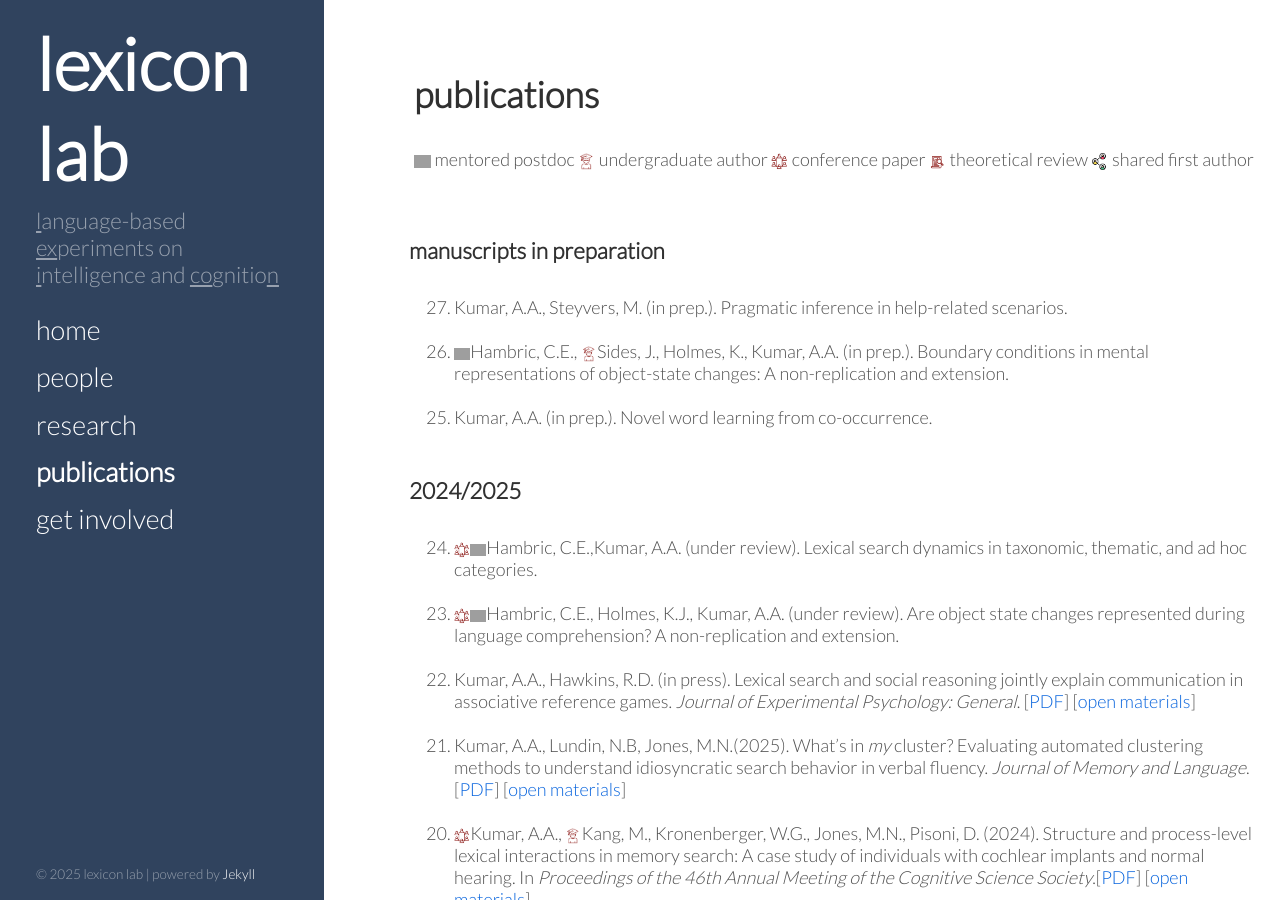
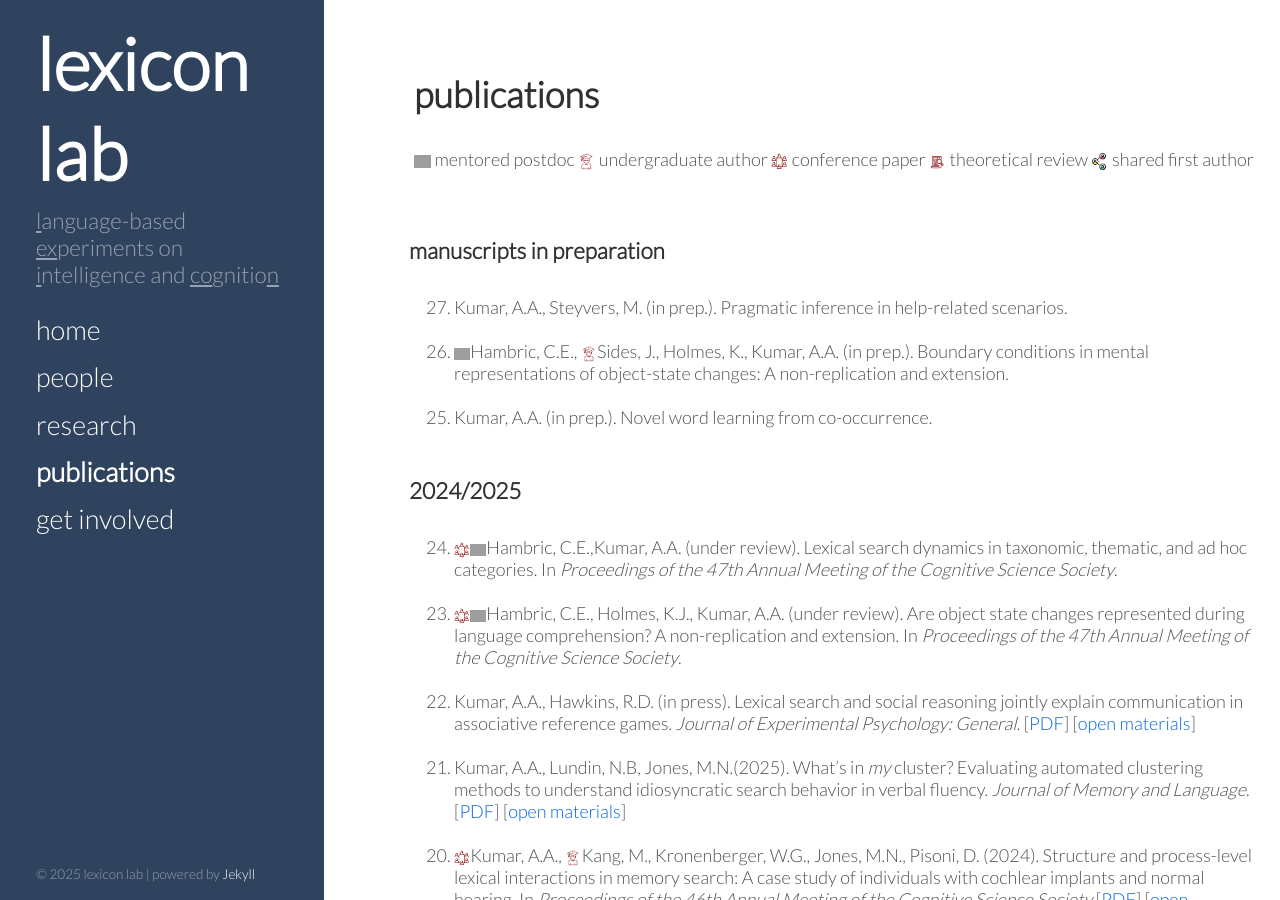
Before and after one commit to thelexiconlab/thelexiconlab.github.io, a Jekyll site: the page built from publications.html, in a window 1280 px wide and 900 px high. Built offline with Jekyll 4.4.1, drawn with Linux system fonts in a browser that asks for light colours; Markdown is read by kramdown in place of the engine named in the settings; grey boxes are pictures that could not be loaded.

Commit message:
update lab

```diff
--- a/people.html
+++ b/people.html
@@ -64,7 +64,7 @@
       <li>Mingi Kang (he/him; NSF Fellow | CS-Math major) <br>
         <ul><li>worked on search-related projects, presenting a poster at <a href="https://cognitivesciencesociety.org/cogsci-2024/" target="_blank">CogSci 2024</a> in Amsterdam!</li></ul>
       </li>
-      <li>Richard Lim (he/him; NSF Fellow | CS-Math major) <br>
+      <li>Richard Lim (he/him; Gibbons Summer Research Fellow | CS-Math major) <br>
         <ul><li>worked over the summer on understanding search-related behavior and building computational models of search, presented a poster at Psychonomcis 2024 in New York!</li></ul>
       </li>
       <li>Thomas Mazzuchi (he/him; Honors | Psych-Math major) <br>
--- a/publications.html
+++ b/publications.html
@@ -18,9 +18,8 @@
 <li><div><img src ="/images/icons/phd-icon.png" alt=" icon" class = "papericon" title="postdoc">Hambric, C.E., <img src ="/images/icons/undergrad.png" alt="ug icon" class = "papericon" title="undergraduate author">Sides, J., Holmes, K., Kumar, A.A. (in prep.). Boundary conditions in mental representations of object-state changes: A non-replication and extension.</div></li><br>
 <li><div>Kumar, A.A. (in prep.). Novel word learning from co-occurrence.</div></li><br>
 <h3 class="unindent"> 2024/2025 </h3><br>
-<li><div><img src ="/images/icons/conference.png" alt="conference icon" class = "papericon"><img src ="/images/icons/phd-icon.png" alt=" icon" class = "papericon" title="postdoc">Hambric, C.E.,Kumar, A.A. (under review). Lexical search dynamics in taxonomic, thematic, and ad hoc categories.</div></li><br>
-<li><div><img src ="/images/icons/conference.png" alt="conference icon" class = "papericon"><img src ="/images/icons/phd-icon.png" alt=" icon" class = "papericon" title="postdoc">Hambric, C.E., Holmes, K.J., Kumar, A.A. (under review). Are object state changes represented during language comprehension? A non-replication and extension.
-</div></li><br>
+<li><div><img src ="/images/icons/conference.png" alt="conference icon" class = "papericon"><img src ="/images/icons/phd-icon.png" alt=" icon" class = "papericon" title="postdoc">Hambric, C.E.,Kumar, A.A. (under review). Lexical search dynamics in taxonomic, thematic, and ad hoc categories. In <i> Proceedings of the 47th Annual Meeting of the Cognitive Science Society</i>.</div></li><br>
+<li><div><img src ="/images/icons/conference.png" alt="conference icon" class = "papericon"><img src ="/images/icons/phd-icon.png" alt=" icon" class = "papericon" title="postdoc">Hambric, C.E., Holmes, K.J., Kumar, A.A. (under review). Are object state changes represented during language comprehension? A non-replication and extension. In <i> Proceedings of the 47th Annual Meeting of the Cognitive Science Society</i>.</div></li><br>
 <li><div>Kumar, A.A., Hawkins, R.D. (in press). Lexical search and social reasoning jointly explain communication in associative reference games. <i>Journal of Experimental Psychology: General</i>. [<a href="https://osf.io/preprints/psyarxiv/3a9kq" target="_blank" style="color:#0864dd;">PDF</a>] [<a href="https://github.com/hawkrobe/lexical-search-and-pragmatics" target="_blank" style="color:#0864dd;">open materials</a>]</div></li><br>
 <li><div>Kumar, A.A., Lundin, N.B, Jones, M.N.(2025). What’s in <i>my</i> cluster? Evaluating automated clustering methods to understand idiosyncratic search behavior in verbal fluency. <i>Journal of Memory and Language</i>. [<a href="https://osf.io/preprints/psyarxiv/9anmr" target="_blank" style="color:#0864dd;">PDF</a>] [<a href="https://github.com/thelexiconlab/whats-in-my-cluster" target="_blank" style="color:#0864dd;">open materials</a>]</div></li><br>
 <li><div><img src ="/images/icons/conference.png" alt="conference icon" class = "papericon">Kumar, A.A., <img src ="/images/icons/undergrad.png" alt="ug icon" class = "papericon" title="undergraduate author">Kang, M., Kronenberger, W.G., Jones, M.N., Pisoni, D. (2024). Structure and process-level lexical interactions in memory search: A case study of individuals with cochlear implants and normal hearing. In <i> Proceedings of the 46th Annual Meeting of the Cognitive Science Society</i>.[<a href="https://drive.google.com/file/d/1bVGQ8VQP5yoAcPEwUccNU6PJAWGw3vG1/view?usp=sharing" target="_blank" style="color:#0864dd;">PDF</a>] [<a href="https://github.com/thelexiconlab/cochlear-project" target="_blank" style="color:#0864dd;">open materials</a>]</div></li><br>
```
